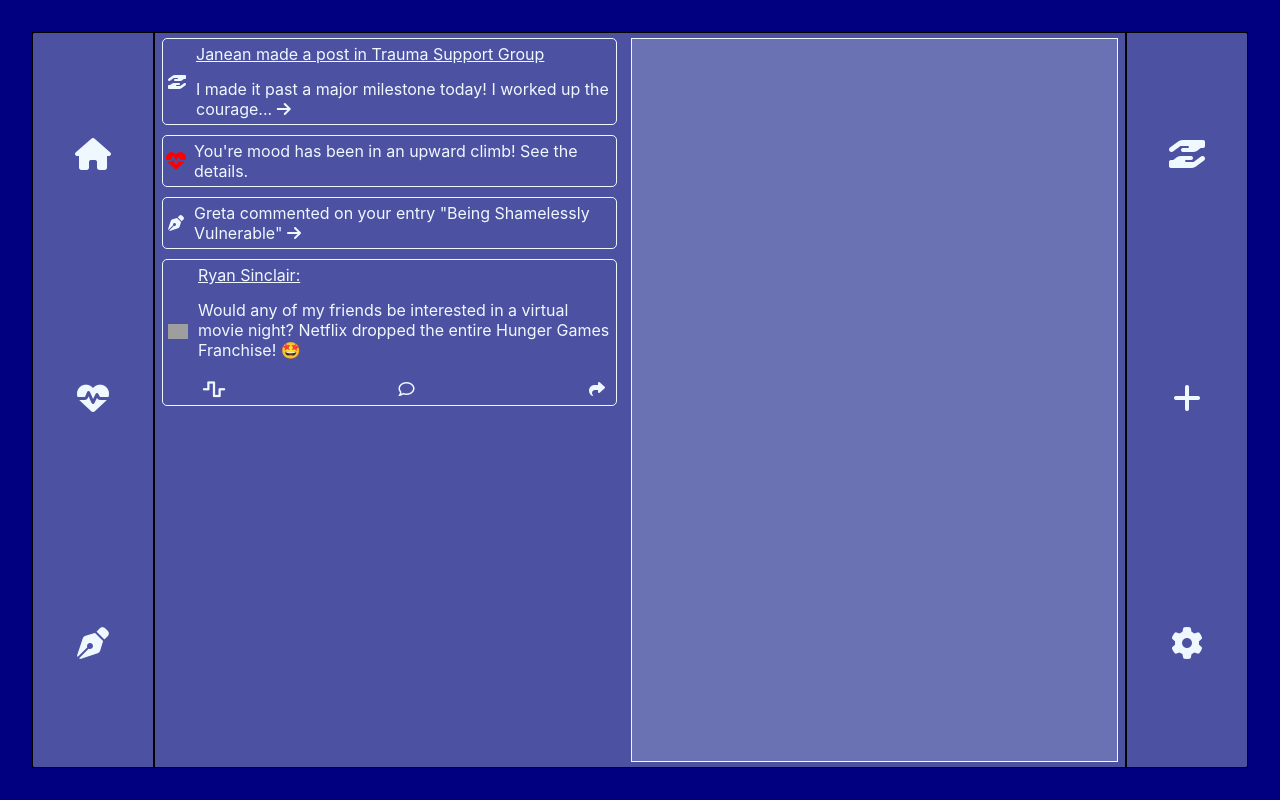
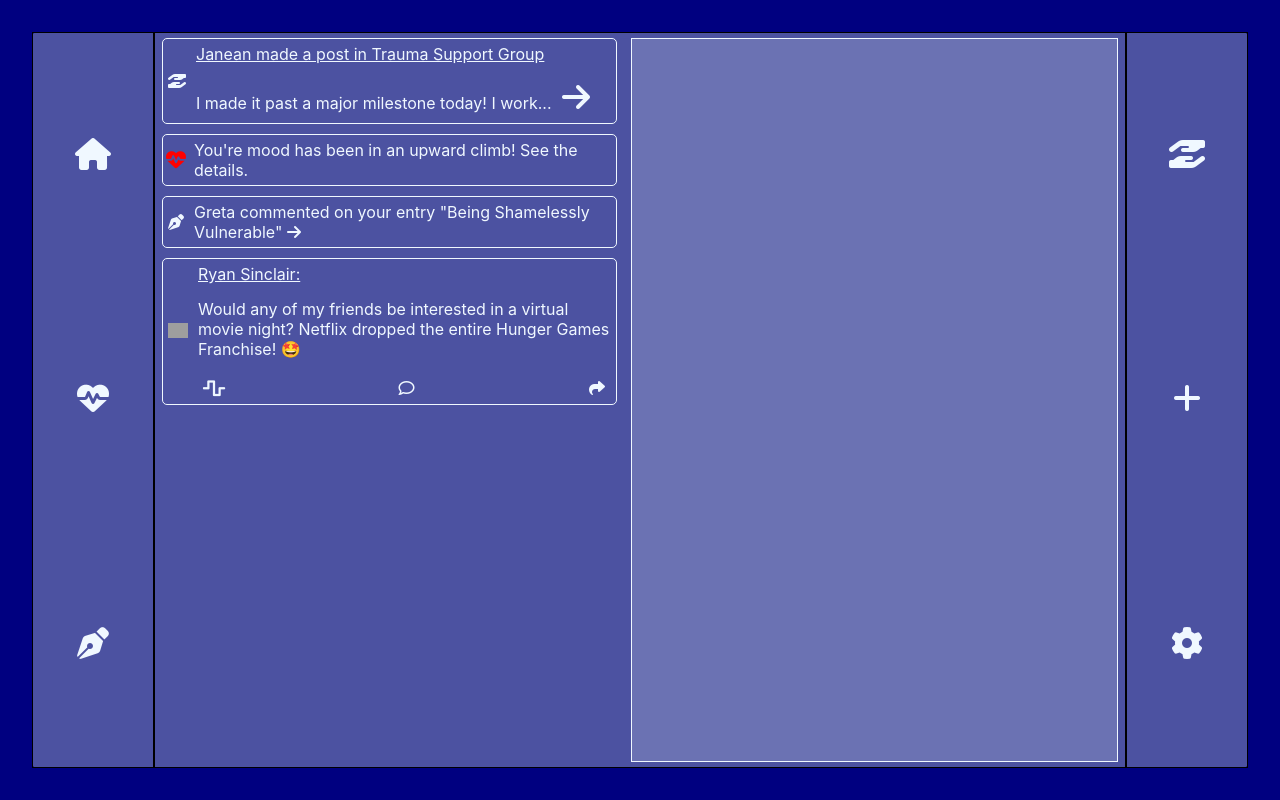
Before and after one commit to AuchnotOuch/anima-sana, a React (Create React App) app in the folder frontend/: page /dashboard in a window 1280 px wide. Built offline with nearby package versions, Linux system fonts and the light colour scheme; grey boxes are pictures that could not be loaded; the HTML template or start-up script is replaced by a standard one.

Commit message:
styling for moodboard

```diff
--- a/frontend/src/components/dashboard/mood_board/MoodBoard.js
+++ b/frontend/src/components/dashboard/mood_board/MoodBoard.js
@@ -14,8 +14,7 @@ const MoodBoard = () => {
                             value={boardTitle}
                             onChange={e => setBoardTitle(e.target.value)}
                             id="board-title-input"
-                        >
-                        </input>
+                        />
                     </form>
                 </h2>
             </div>
--- a/frontend/src/components/feed/SpaceUpdate.js
+++ b/frontend/src/components/feed/SpaceUpdate.js
@@ -1,8 +1,21 @@
-import React from "react";
+import React, { useEffect, useState } from "react";
 import "./Feed.css"
 
 const SpaceUpdate = () => {
     //TODO: Revise to accomodate for an actual backend with data. Just doing a basic blueprint.
+    const sampleText = "I made it past a major milestone today! I worked up the courage to walk through the grocery store today during it's busiest hour!"
+    const [showFullText, setShowFullText] = useState(false)
+    const [previewText, setPreviewText] = useState(sampleText)
+
+    useEffect(() => {
+        const preview = document.getElementsByClassName('space-update-preview')
+        setPreviewText(preview[0].innerText.substr(0, 46))
+        console.log(preview[0].innerText)
+        console.log(previewText)
+        // setPreviewText(preview.value)
+    })
+
+
     return (
         <div className='sample-space-update'>
             <div className="space-update-photo"><i className="fa-solid fa-hand-holding-hand"></i></div>
@@ -10,10 +23,9 @@ const SpaceUpdate = () => {
                 <div className='space-update-banner'>
                     <div className='space-update-banner-text'>Janean made a post in Trauma Support Group</div>
                 </div>
-                <div className="space-update-preview">I made it past a major milestone today!
-                    I worked up the courage...  <i className="fa-solid fa-arrow-right"></i></div>
+                <div className="space-update-preview">{showFullText ? sampleText : previewText + "..."} <button onClick={() => setShowFullText(!showFullText)}><i className="fa-solid fa-arrow-right"></i></button></div>
             </div>
-        </div>
+        </div >
     )
 }
 
```
